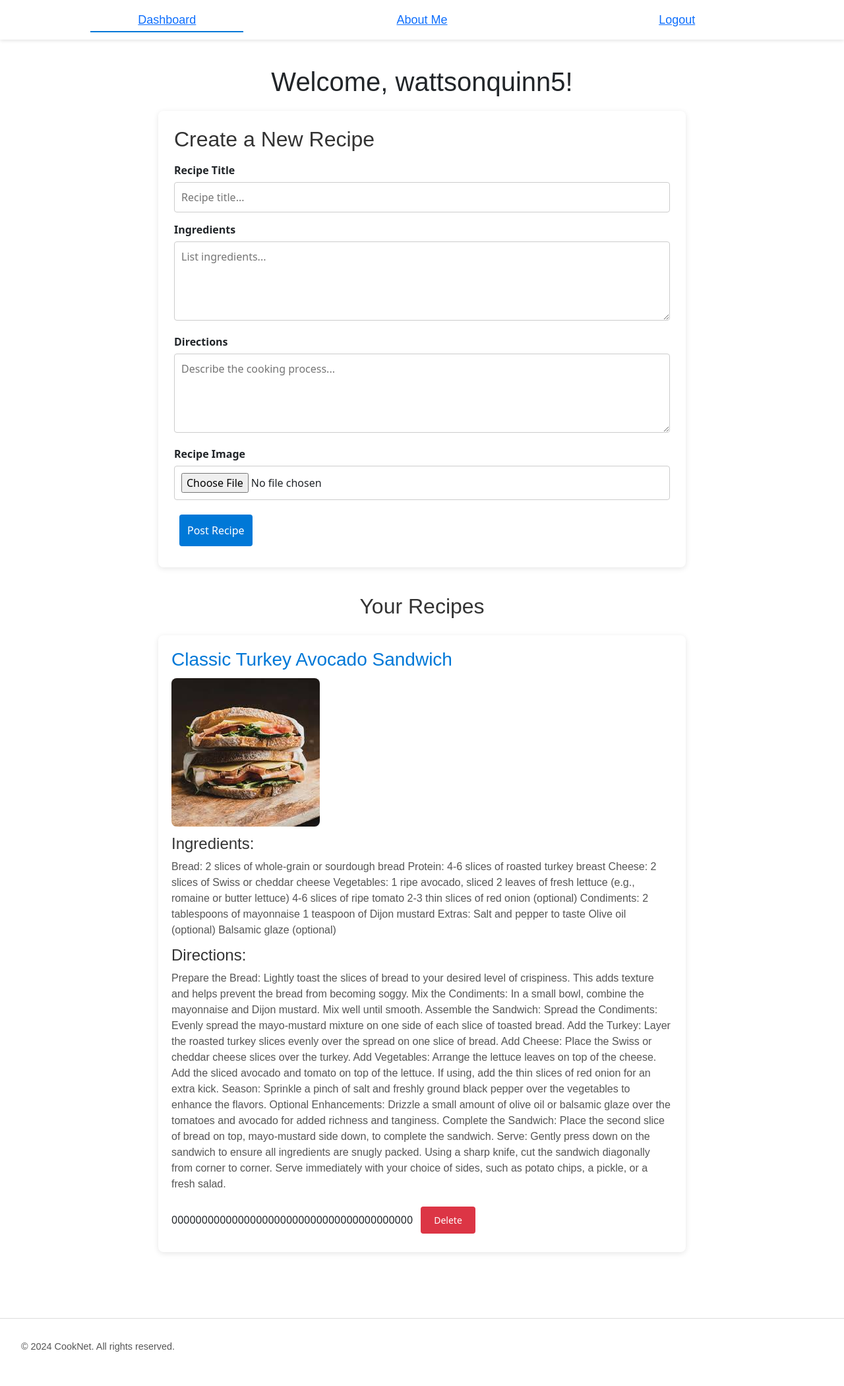
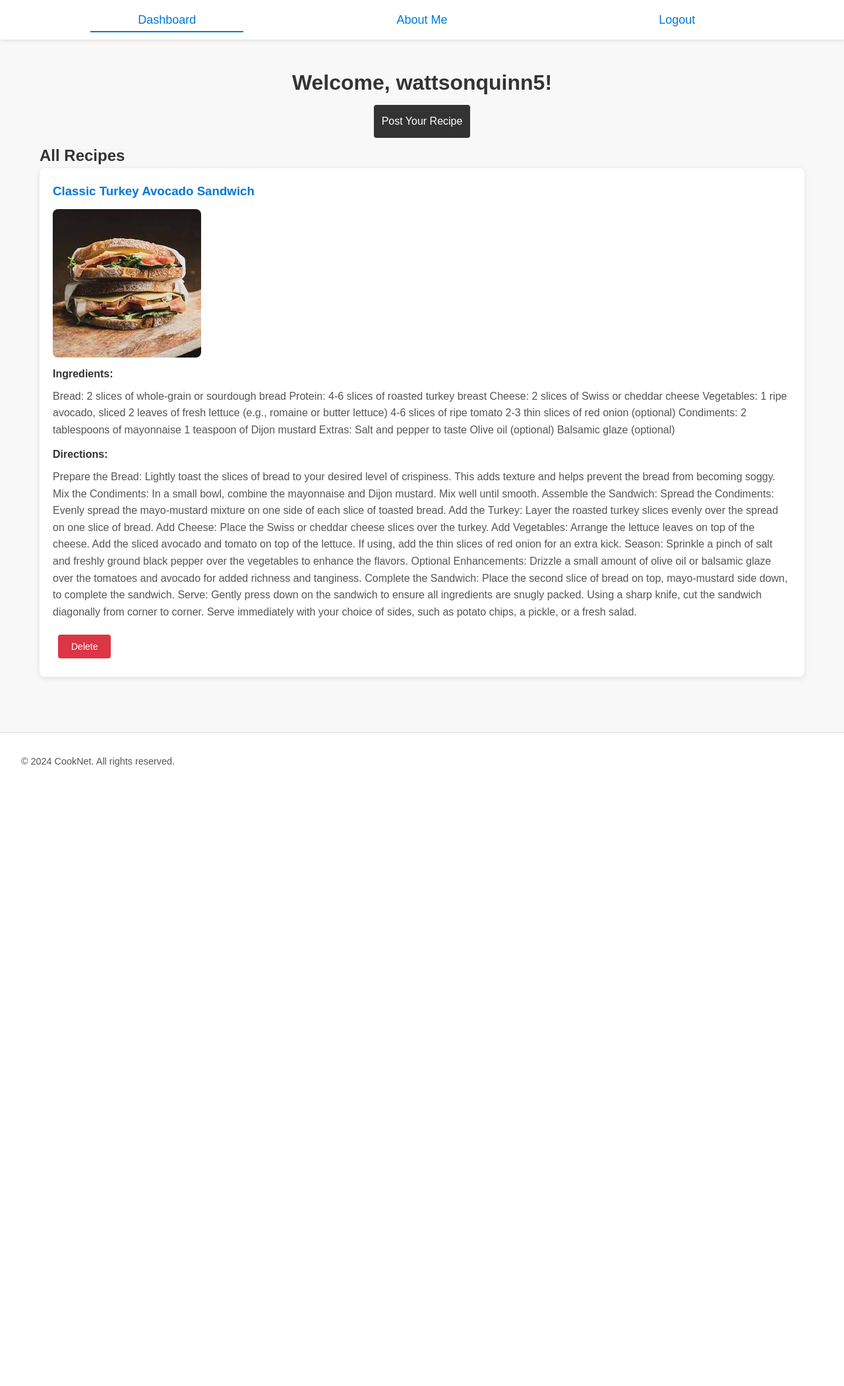
Before and after one commit to siamanna/CookNet, a Flask app: page /dashboard in a window 1280 px wide. Shown: the whole page at 66% size. After the commit the page ends 1162 px from the top, so only its background shows below. Run offline with Flask 3, Linux system fonts and the light colour scheme; a user stored in the database is signed in; data comes from the database, SQL or seed files in the repository; both versions use the stored data as it was after the commit.

Commit message:
post_recipe.html

```diff
--- a/app.py
+++ b/app.py
@@ -3,16 +3,15 @@ from werkzeug.utils import secure_filename
 from flask import Flask, render_template, request, redirect, url_for, session, g, flash
 import sqlite3
 from werkzeug.security import generate_password_hash, check_password_hash
-from flask_wtf import CSRFProtect
 
 app = Flask(__name__)
 app.secret_key = os.urandom(24)  # Secure random secret key
 DATABASE = 'recipes.db'
 UPLOAD_FOLDER = 'static/uploads'
 ALLOWED_EXTENSIONS = {'png', 'jpg', 'jpeg', 'gif'}
-csrf = CSRFProtect(app)
 
 app.config['UPLOAD_FOLDER'] = UPLOAD_FOLDER
+app.config['MAX_CONTENT_LENGTH'] = 16 * 1024 * 1024  # 16MB upload limit
 
 # Function to check allowed file extensions
 def allowed_file(filename):
@@ -57,7 +56,7 @@ def init_db():
                         id INTEGER PRIMARY KEY AUTOINCREMENT,
                         user_id INTEGER NOT NULL,
                         title TEXT NOT NULL,
-                        ingredients TEXT NOT NULL, -- Ensure this line exists
+                        ingredients TEXT NOT NULL,
                         directions TEXT NOT NULL,
                         image TEXT,
                         FOREIGN KEY (user_id) REFERENCES users (id)
@@ -152,32 +151,54 @@ def profile():
     return render_template('profile.html', bio=user_profile['bio'] if user_profile else "", profile_image=user_profile['profile_image'] if user_profile else "")
 
 
-# Route: Dashboard (Recipe Management)
-@app.route('/dashboard', methods=['GET', 'POST'])
+# Route: Dashboard (Displays All Recipes)
+@app.route('/dashboard')
 def dashboard():
     if 'user_id' not in session:
         return redirect(url_for('login'))
 
     db = get_db()
+
+    # Fetch recipes from all users
+    recipes = db.execute('''SELECT recipes.*, users.username
+                             FROM recipes
+                             JOIN users ON recipes.user_id = users.id
+                             ORDER BY recipes.id DESC''').fetchall()
+
+    return render_template('dashboard.html', recipes=recipes, username=session['username'])
+
+
+# Route: Post Recipe
+@app.route('/post_recipe', methods=['GET', 'POST'])
+def post_recipe():
+    if 'user_id' not in session:
+        flash('Please log in to post a recipe.')
+        return redirect(url_for('login'))
+
     if request.method == 'POST':
         title = request.form['title']
         ingredients = request.form['ingredients']
         directions = request.form['directions']
         image = None
+
         if 'image' in request.files:
             file = request.files['image']
             if file and allowed_file(file.filename):
                 filename = secure_filename(file.filename)
                 image = os.path.join(app.config['UPLOAD_FOLDER'], filename)
                 file.save(image)
+            else:
+                flash('Invalid image file.')
+                return redirect(url_for('post_recipe'))
+
+        db = get_db()
         db.execute("INSERT INTO recipes (user_id, title, ingredients, directions, image) VALUES (?, ?, ?, ?, ?)",
                    (session['user_id'], title, ingredients, directions, image))
         db.commit()
         flash("Recipe posted successfully!")
         return redirect(url_for('dashboard'))
 
-    recipes = db.execute("SELECT * FROM recipes WHERE user_id = ?", (session['user_id'],)).fetchall()
-    return render_template('dashboard.html', recipes=recipes, username=session['username'])
+    return render_template('post_recipe.html')
 
 
 # Route: About Me (Display Profile)
@@ -193,9 +214,20 @@ def aboutme():
 
 
 # Route: Contact
-@app.route('/contact')
+@app.route('/contact', methods=['GET', 'POST'])
 def contact():
+    if request.method == 'POST':
+        # Handle contact form submission (e.g., send email)
+        # Implement your email sending logic here
+        flash('Your message has been sent successfully!')
+        return redirect(url_for('thankyou'))
     return render_template('mail.html')
+
+
+# Route: Thank You Page
+@app.route('/thankyou')
+def thankyou():
+    return render_template('thankyou.html')
 
 
 # Route: Logout
@@ -205,7 +237,7 @@ def logout():
     return redirect(url_for('login'))
 
 
-# New Route: Delete Recipe
+# Route: Delete Recipe
 @app.route('/delete_recipe/<int:recipe_id>', methods=['POST'])
 def delete_recipe(recipe_id):
     if 'user_id' not in session:
--- a/templates/dashboard.html
+++ b/templates/dashboard.html
@@ -3,7 +3,6 @@
 <head>
     <title>Dashboard - My Food Blog</title>
     <link rel="stylesheet" href="{{ url_for('static', filename='style.css') }}">
-    <link href="https://cdn.jsdelivr.net/npm/bootstrap@5.3.0/dist/css/bootstrap.min.css" rel="stylesheet">
 </head>
 <body>
 
@@ -25,29 +24,15 @@
             </div>
           {% endif %}
         {% endwith %}
+
         <h1 class="center">Welcome, {{ username }}!</h1>
 
-        <div class="recipe-creation">
-            <h2>Create a New Recipe</h2>
-            <form method="POST" enctype="multipart/form-data" class="recipe-form">
-                <label for="title">Recipe Title</label>
-                <input type="text" id="title" name="title" placeholder="Recipe title..." required>
-
-                <label for="ingredients">Ingredients</label>
-                <textarea id="ingredients" name="ingredients" placeholder="List ingredients..." required></textarea>
-
-                <label for="directions">Directions</label>
-                <textarea id="directions" name="directions" placeholder="Describe the cooking process..." required></textarea>
-
-                <label for="image">Recipe Image</label>
-                <input type="file" id="image" name="image" accept="image/*">
-
-                <button type="submit" class="button">Post Recipe</button>
-            </form>
+        <div class="post-recipe-button center">
+            <a href="{{ url_for('post_recipe') }}" class="button">Post Your Recipe</a>
         </div>
 
-        <div class="user-recipes">
-            <h2>Your Recipes</h2>
+        <div class="all-recipes">
+            <h2>All Recipes</h2>
             {% for recipe in recipes %}
             <div class="recipe-card">
                 <h3>{{ recipe['title'] }}</h3>
@@ -58,13 +43,15 @@
                 <p>{{ recipe['ingredients'] }}</p>
                 <h4>Directions:</h4>
                 <p>{{ recipe['directions'] }}</p>
+
+                {% if recipe['user_id'] == session['user_id'] %}
                 <form method="POST" action="{{ url_for('delete_recipe', recipe_id=recipe['id']) }}" onsubmit="return confirm('Are you sure you want to delete this recipe?');">
-                    {{ csrf_token() }}
                     <button type="submit" class="button button-delete">Delete</button>
                 </form>
+                {% endif %}
             </div>
             {% else %}
-            <p class="center">No recipes posted yet. <a href="{{ url_for('dashboard') }}">Post your first recipe!</a></p>
+            <p class="center">No recipes found. Be the first to <a href="{{ url_for('post_recipe') }}">post a recipe</a>!</p>
             {% endfor %}
         </div>
     </div>
@@ -72,6 +59,6 @@
     <footer class="footer">
         <p class="center">&copy; 2024 CookNet. All rights reserved.</p>
     </footer>
-    <script src="https://cdn.jsdelivr.net/npm/bootstrap@5.3.0/dist/js/bootstrap.bundle.min.js"></script>
+    <script src="{{ url_for('static', filename='script.js') }}"></script>
 </body>
 </html>
```
Also changed, not shown: templates/post_recipe.html (+11 -1 lines), recipes.db, static/uploads/sandwich.jpeg (added).
